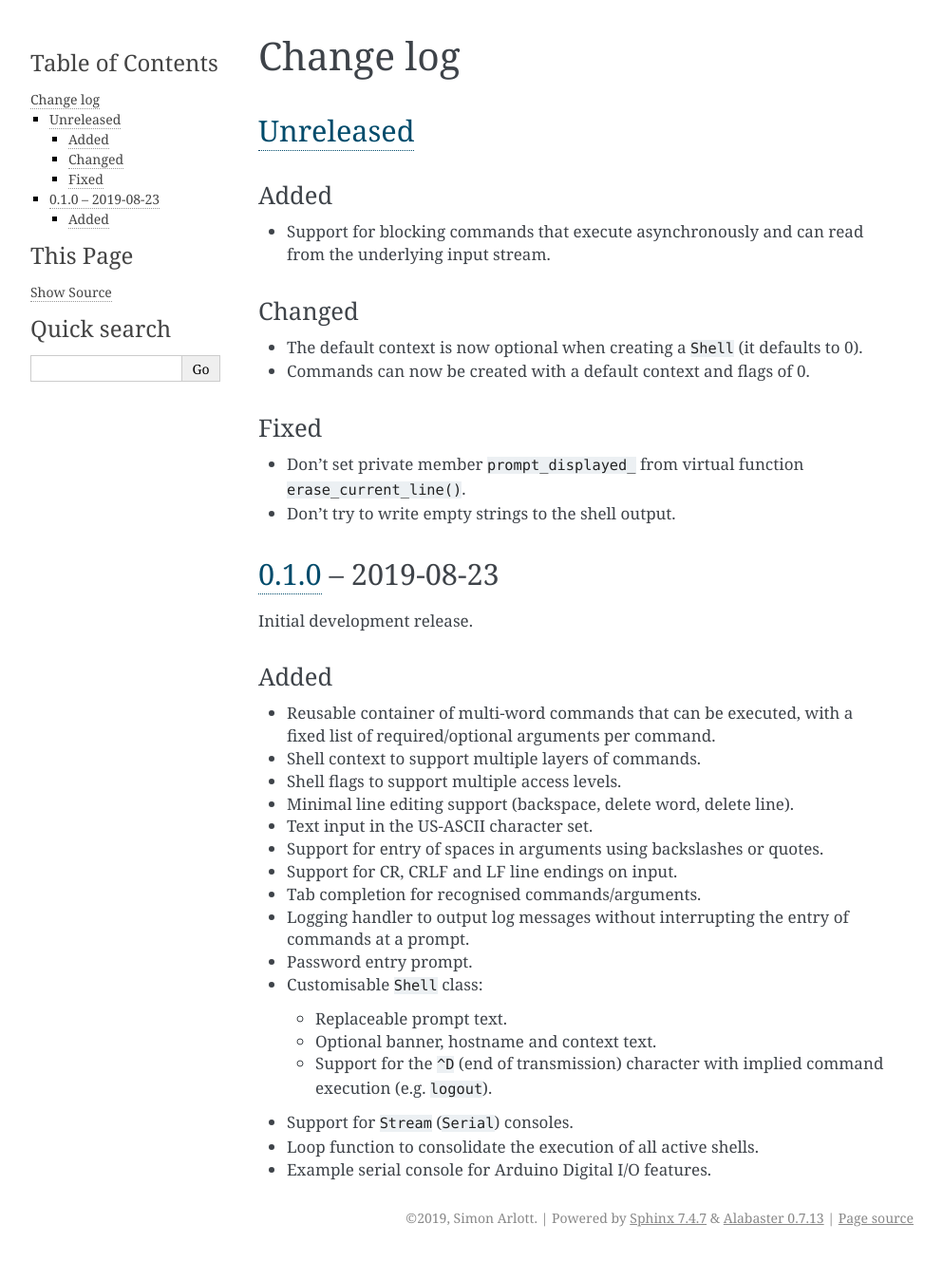
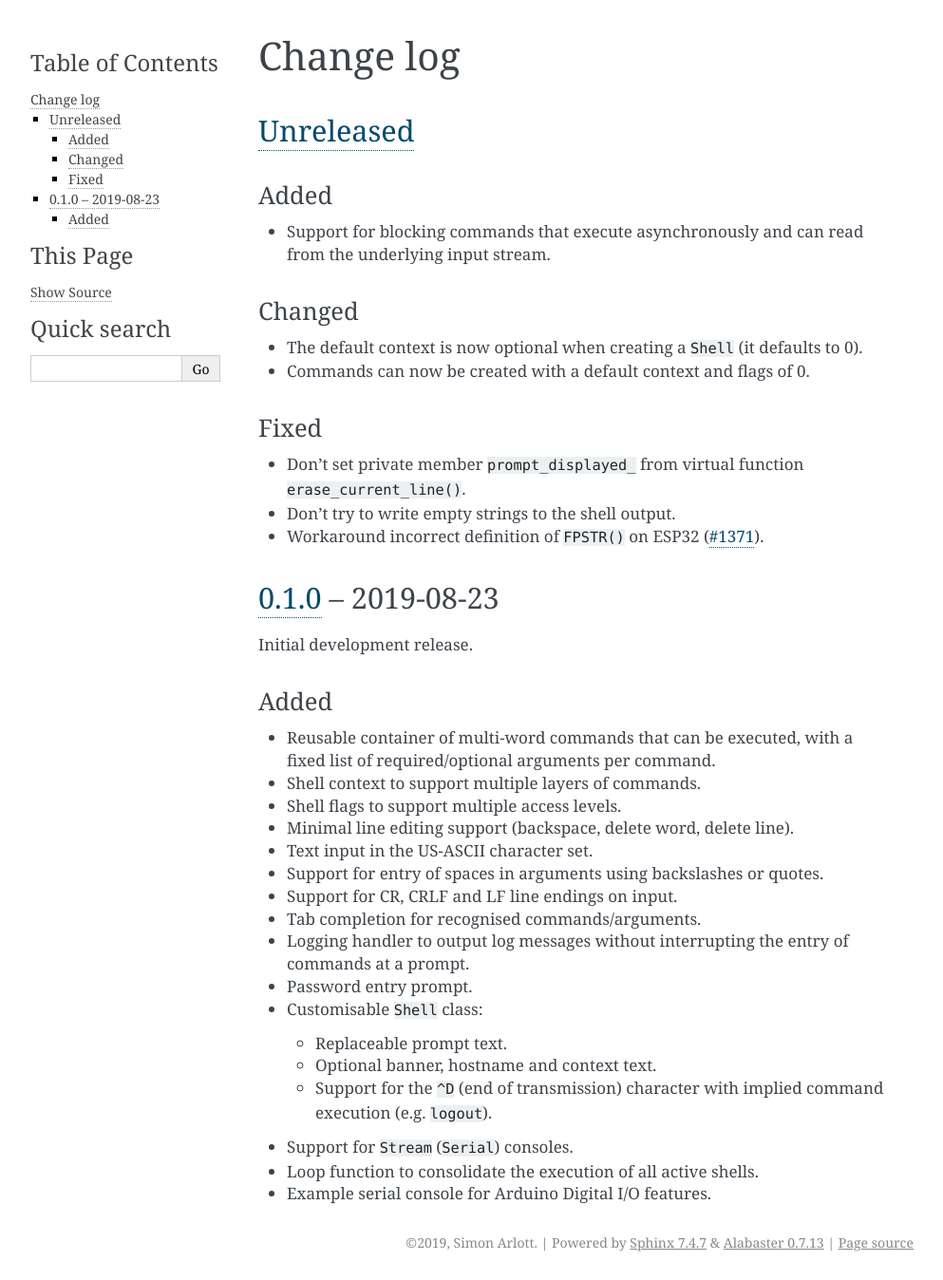
Before and after one commit to nomis/mcu-uuid-console, a Sphinx documentation site: the page built from docs/changelog.rst, in a window 1280 px wide. Shown: the whole page at 95% size, without its empty margins (148-1141 px from the left). Built offline with Sphinx 7.4.7, drawn with Linux system fonts in a browser that asks for light colours; before the commit the page ends 1322 px from its top, so only the background shows below that.

Commit message:
Fix ESP32 build

```diff
--- a/docs/changelog.rst
+++ b/docs/changelog.rst
@@ -23,6 +23,8 @@ Fixed
 * Don't set private member ``prompt_displayed_`` from virtual function
   ``erase_current_line()``.
 * Don't try to write empty strings to the shell output.
+* Workaround incorrect definition of ``FPSTR()`` on ESP32
+  (`#1371 <https://github.com/espressif/arduino-esp32/issues/1371>`_).
 
 0.1.0_ |--| 2019-08-23
 ----------------------
```
